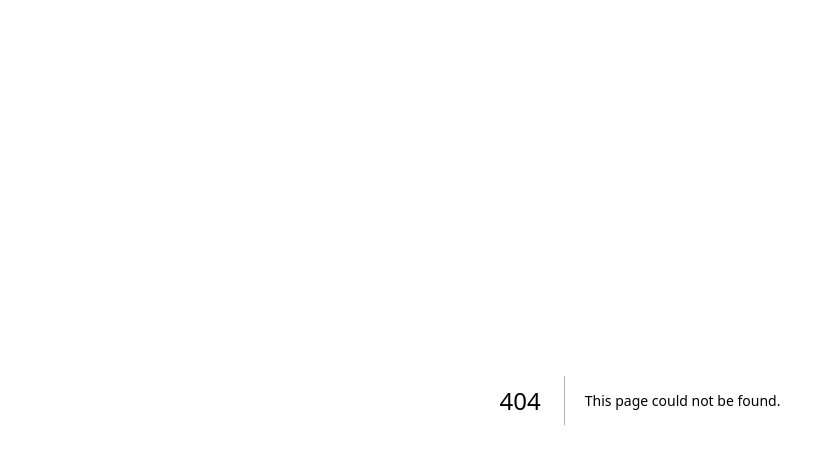
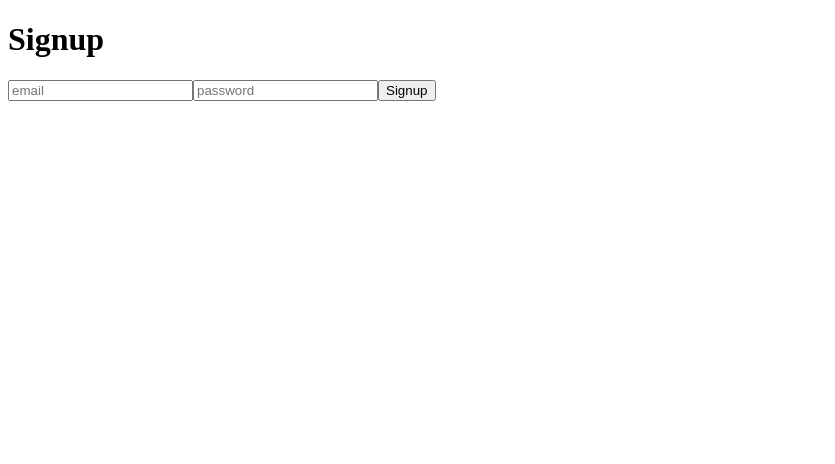
Before and after one commit to sakshirathod383-ship-it/barkaluru, a Next.js app: page /signup in a window 1280 px wide. Before the commit this address had no page. Shown: the top 464 px of the page, without its empty margins (0-835 px from the left). Built offline with nearby package versions, Linux system fonts and the light colour scheme; no server answers.

Commit message:
init barkaluru

```diff
--- /dev/null
+++ b/app/(auth)/signup/page.tsx
@@ -0,0 +1,35 @@
+"use client";
+
+import { useState } from "react";
+import { supabase } from "@/lib/supabase";
+
+export default function SignupPage() {
+  const [email, setEmail] = useState("");
+  const [password, setPassword] = useState("");
+
+  const signup = async () => {
+    const { error } = await supabase.auth.signUp({
+      email,
+      password,
+    });
+
+    if (error) alert(error.message);
+    else alert("Check email to confirm");
+  };
+
+  return (
+    <div className="p-10">
+      <h1>Signup</h1>
+      <input
+        placeholder="email"
+        onChange={(e) => setEmail(e.target.value)}
+      />
+      <input
+        type="password"
+        placeholder="password"
+        onChange={(e) => setPassword(e.target.value)}
+      />
+      <button onClick={signup}>Signup</button>
+    </div>
+  );
+}
--- /dev/null
+++ b/app/api/create-order/route.ts
@@ -0,0 +1,16 @@
+import Razorpay from "razorpay";
+import { NextResponse } from "next/server";
+
+export async function POST() {
+  const razorpay = new Razorpay({
+    key_id: process.env.RAZORPAY_KEY_ID!,
+    key_secret: process.env.RAZORPAY_KEY_SECRET!,
+  });
+
+  const order = await razorpay.orders.create({
+    amount: 50000,
+    currency: "INR",
+  });
+
+  return NextResponse.json(order);
+}
--- /dev/null
+++ b/app/layout.tsx
@@ -0,0 +1,14 @@
+export default function RootLayout({
+  children,
+}: Readonly<{
+  children: React.ReactNode;
+}>) {
+  return (
+    <html lang="en">
+      <body>
+        {children}
+        <script src="https://checkout.razorpay.com/v1/checkout.js"></script>
+      </body>
+    </html>
+  );
+}
--- /dev/null
+++ b/lib/supabase.ts
@@ -0,0 +1,6 @@
+import { createClient } from "@supabase/supabase-js";
+
+const supabaseUrl = process.env.NEXT_PUBLIC_SUPABASE_URL!;
+const supabaseAnonKey = process.env.NEXT_PUBLIC_SUPABASE_ANON_KEY!;
+
+export const supabase = createClient(supabaseUrl, supabaseAnonKey);
--- a/package.json
+++ b/package.json
@@ -9,9 +9,12 @@
     "lint": "eslint"
   },
   "dependencies": {
+    "@supabase/supabase-js": "^2.97.0",
     "next": "16.1.6",
+    "razorpay": "^2.9.6",
     "react": "19.2.3",
-    "react-dom": "19.2.3"
+    "react-dom": "19.2.3",
+    "uuid": "^13.0.0"
   },
   "devDependencies": {
     "@tailwindcss/postcss": "^4",
--- /dev/null
+++ b/src/app/(auth)/login/page.tsx
@@ -0,0 +1,3 @@
+export default function LoginPage() {
+  return <div>Login Page</div>;
+}
--- /dev/null
+++ b/src/app/(auth)/signup/page.tsx
@@ -0,0 +1,3 @@
+export default function SignupPage() {
+  return <div>Signup Page</div>;
+}
--- /dev/null
+++ b/src/app/dashboard/page.tsx
@@ -0,0 +1,3 @@
+export default function DashboardPage() {
+  return <div>Dashboard Page</div>;
+}
```
Also changed, not shown: app/(auth)/login/page.tsx (added, +30 -0 lines), app/dashboard/page.tsx (added, +22 -0 lines), 1 other file (tests, documents, lock files or other folders).
